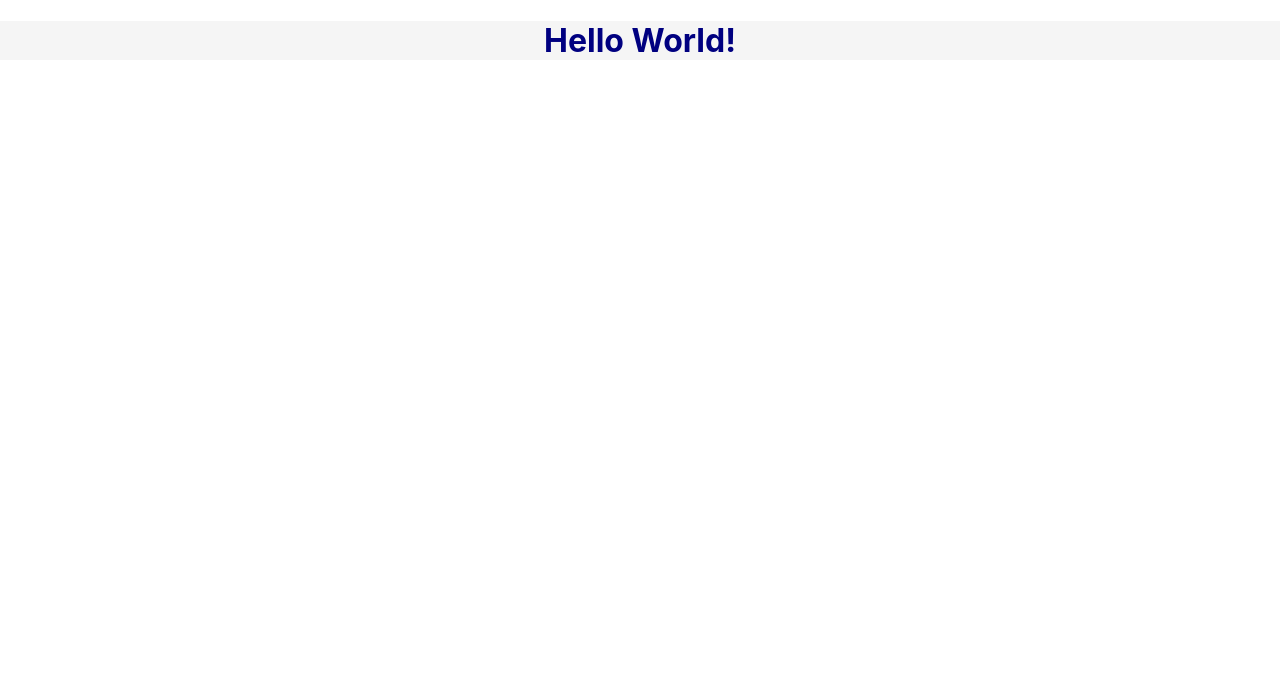
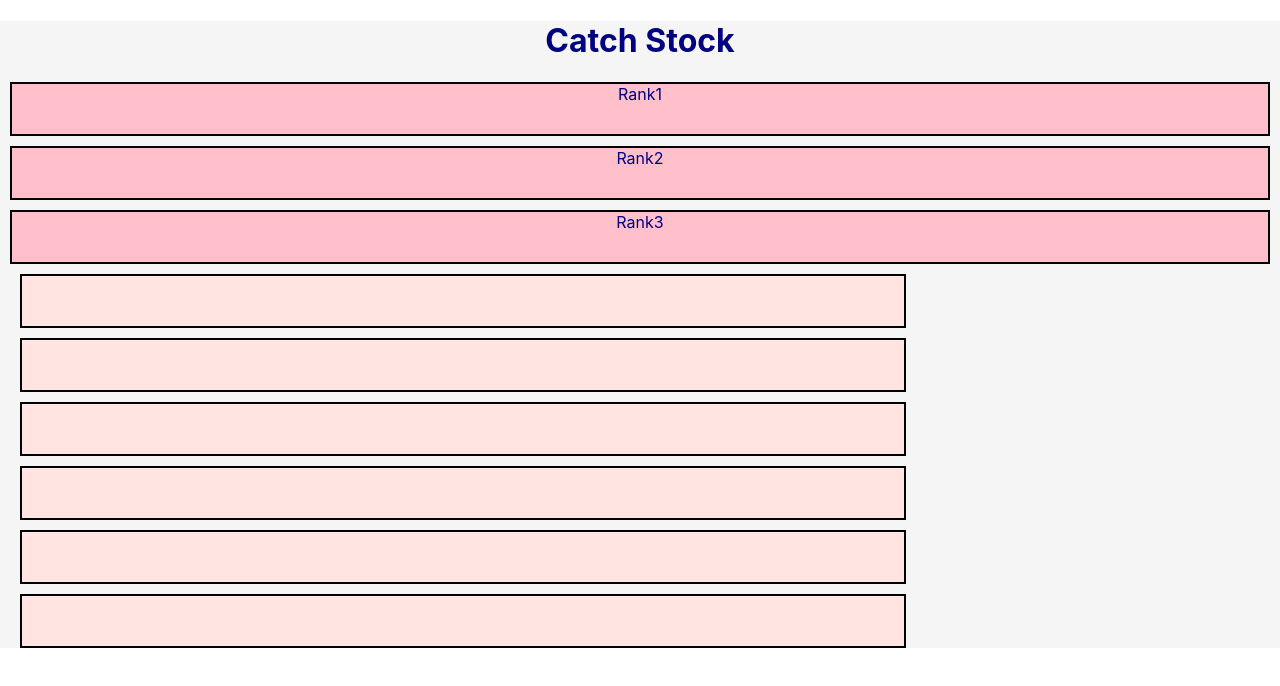
Before and after one commit to sojoyfulyouth/Stock-Ranking, a React (Create React App) app: page / in a window 1280 px wide. Shown: the top 686 px of the page. Built offline with nearby package versions, Linux system fonts and the light colour scheme.

Commit message:
create stock divs

```diff
--- a/src/App.js
+++ b/src/App.js
@@ -1,9 +1,20 @@
 import "./App.css";
 
 function App() {
+  const listEx = ["주식1", "주식2", "주식3", "주식4", "주식5", "주식6"];
   return (
     <div className="App">
-      <h1> Hello World!</h1>
+      <h1 id="appTitle"> Catch Stock</h1>
+      <div className="top3RankWrap">
+        <div className="top1">Rank1</div>
+        <div className="top2">Rank2</div>
+        <div className="top3">Rank3</div>
+      </div>
+      <div className="stockRankingWrap">
+        {listEx.map((stock, index) => (
+          <div key={index} className="stock"></div>
+        ))}
+      </div>
     </div>
   );
 }
```
